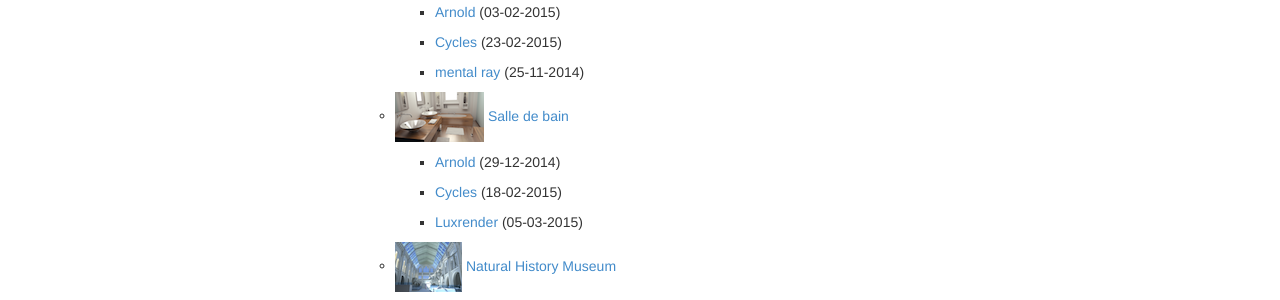
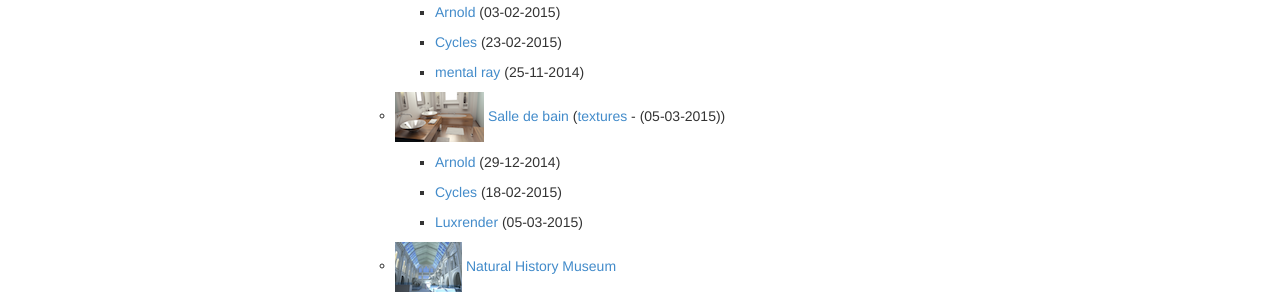
Before and after one commit to wahn/jan_walter_org, a Jekyll site: the page built from download/index.md, in a window 1280 px wide and 900 px high, scrolled down 2290 px. Shown: the part 218-518 px from the top of the window. Built offline with Jekyll 4.4.1, drawn with Linux system fonts in a browser that asks for light colours; Markdown is read by kramdown in place of the engine named in the settings.

Commit message:
Download link for the textures of the salle de bain scene.

```diff
--- a/download/index.md
+++ b/download/index.md
@@ -194,6 +194,7 @@ Download
 
     - ![Alt Salle de bain][salle_de_bain] [Salle de
        bain](https://github.com/wahn/export_multi/tree/master/09_salle_de_bain)
+       ([textures](https://www.janwalter.org/Download/Scenes/salle_de_bain_textures.tar.gz) - (05-03-2015))
 
        + [Arnold](https://www.janwalter.org/Download/Scenes/salle_de_bain_ass.tar.gz) (29-12-2014)
 
```
